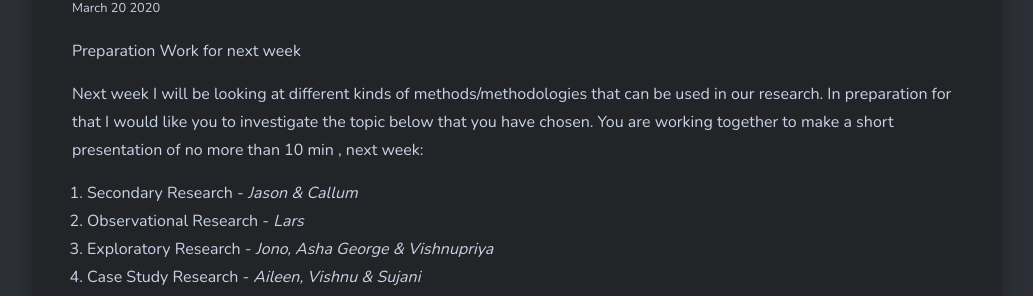
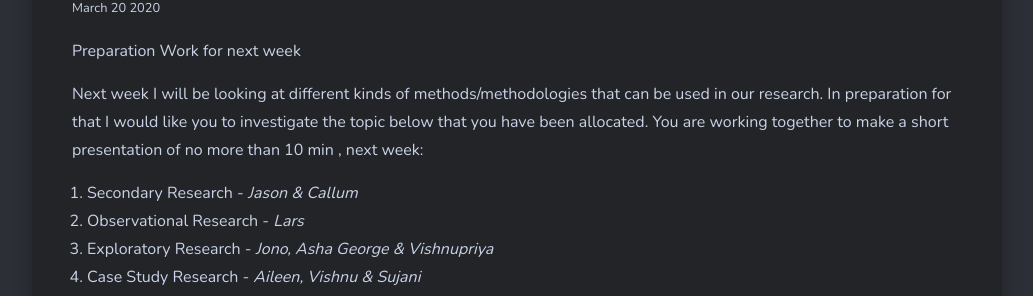
Before and after one commit to larsoliverdam/nmit, a Jekyll site: the page built from _pages/RES701.md, in a window 1280 px wide and 900 px high, scrolled down 2166 px. Shown: the part 177-473 px from the top of the window, without its empty margins (123-1156 px from the left). Built offline with Jekyll 4.4.1, drawn with Linux system fonts in a browser that asks for light colours; nearby versions of some CDN libraries; comment, search, counter and statistics services are not loaded.

Commit message:
RES Blog group formation

```diff
--- a/_pages/RES701.md
+++ b/_pages/RES701.md
@@ -62,7 +62,7 @@ Write a blog post and for each source you find:
 
 Preparation Work for next week
 
-Next week I will be looking at different kinds of methods/methodologies that can be used in our research. In preparation for that I would like you to investigate the topic below that you have chosen. You are working together to make a short presentation of no more than 10 min , next week:
+Next week I will be looking at different kinds of methods/methodologies that can be used in our research. In preparation for that I would like you to investigate the topic below that you have been allocated. You are working together to make a short presentation of no more than 10 min , next week:
 
 1. Secondary Research - _Jason & Callum_
 2. Observational Research - _Lars_
```
